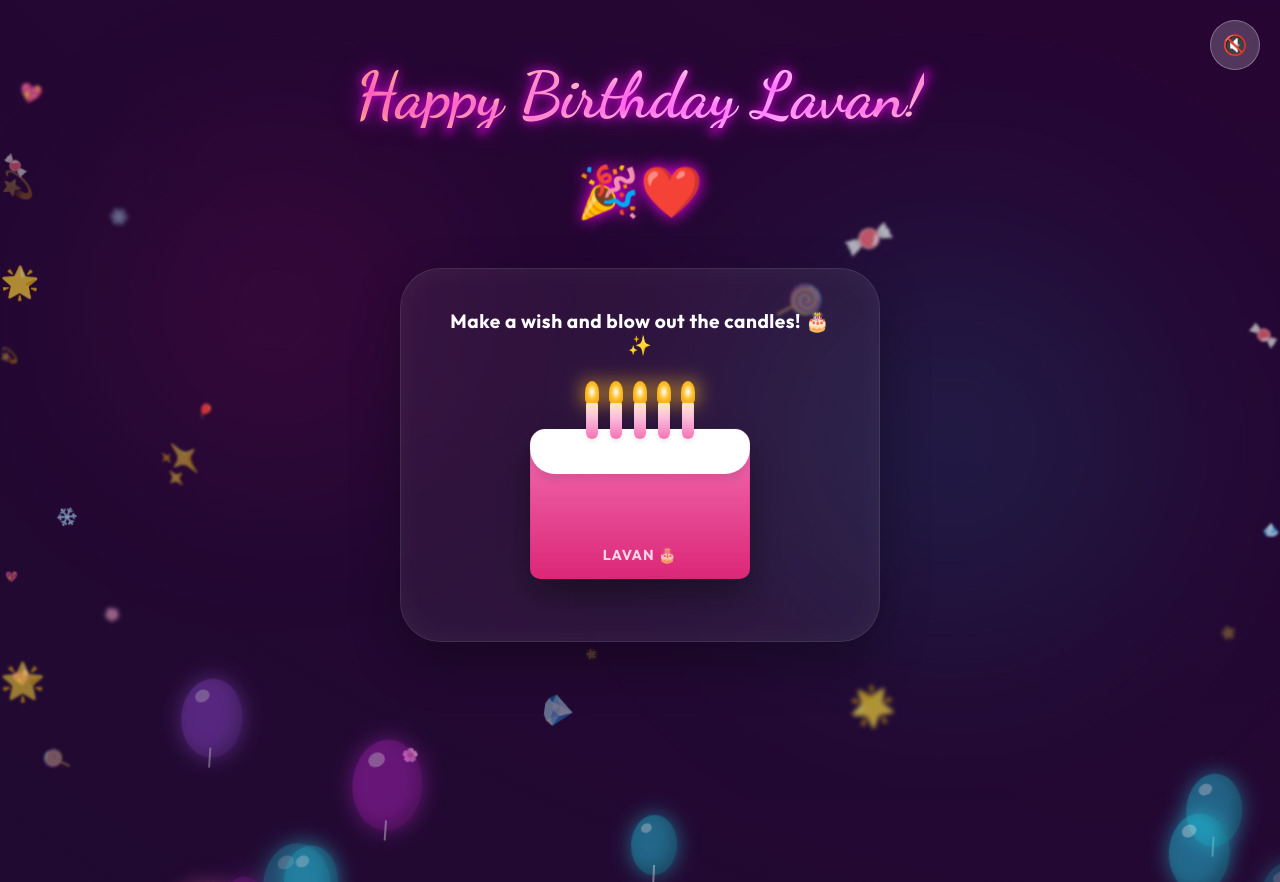
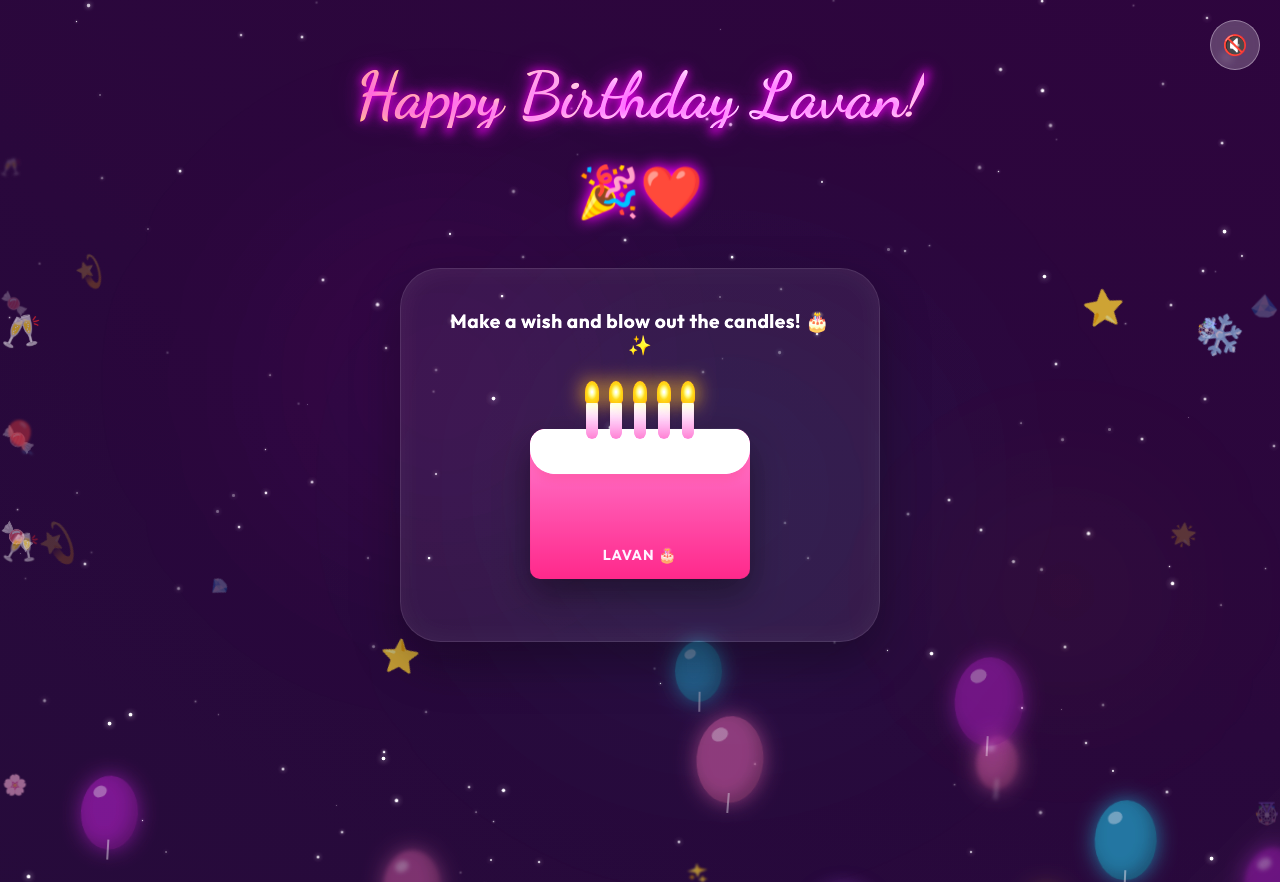
Before and after one commit to jdino16/birthday-wish, a React (Vite) app: page / in a window 1280 px wide. Built offline with nearby package versions, Linux system fonts and the light colour scheme.

Commit message:
Extreme Visuals: Added Shooting Stars, Parallax Nebula Orbs, and Ambient Glow Pulse 🌠🌌💎✨🚀

```diff
--- a/src/GlobalStyles.css
+++ b/src/GlobalStyles.css
@@ -60,9 +60,21 @@ body {
   align-items: center;
   background: var(--bg-gradient);
   background-size: 400% 400%;
-  animation: background-shift 15s ease infinite;
+  animation: background-shift 15s ease infinite, ambient-pulse 8s infinite ease-in-out;
   background-attachment: fixed;
   overflow: visible !important;
+}
+
+@keyframes ambient-pulse {
+
+  0%,
+  100% {
+    filter: brightness(1) saturate(1);
+  }
+
+  50% {
+    filter: brightness(1.2) saturate(1.1);
+  }
 }
 
 .page-container {
--- a/src/components/BackgroundEffects.jsx
+++ b/src/components/BackgroundEffects.jsx
@@ -2,24 +2,38 @@ import React, { useState, useEffect } from 'react';
 
 const BackgroundEffects = () => {
     const [elements, setElements] = useState([]);
+    const [mousePos, setMousePos] = useState({ x: 0, y: 0 });
 
     useEffect(() => {
-        const emojis = ['✨', '💫', '🌟', '💎', '🌸', '🍭', '💖', '⭐', '❄️', '🎈', '🍬'];
-        const newElements = Array.from({ length: 45 }).map((_, i) => ({
+        const emojis = ['✨', '💫', '🌟', '💎', '🌸', '🍭', '💖', '⭐', '❄️', '🎈', '🍬', '🥂', '🎭', '🎡'];
+        const newElements = Array.from({ length: 50 }).map((_, i) => ({
             id: i,
             emoji: emojis[Math.floor(Math.random() * emojis.length)],
             left: `${Math.random() * 100}%`,
             delay: `${Math.random() * 20}s`,
-            duration: `${12 + Math.random() * 20}s`,
-            size: `${10 + Math.random() * 30}px`,
-            opacity: 0.2 + Math.random() * 0.6,
+            duration: `${15 + Math.random() * 25}s`,
+            size: `${12 + Math.random() * 35}px`,
+            opacity: 0.15 + Math.random() * 0.5,
             rotation: `${Math.random() * 360}deg`,
         }));
         setElements(newElements);
+
+        const handleMouseMove = (e) => {
+            setMousePos({ x: e.clientX, y: e.clientY });
+        };
+        window.addEventListener('mousemove', handleMouseMove);
+        return () => window.removeEventListener('mousemove', handleMouseMove);
     }, []);
+
+    const parallaxStyle = (factor) => ({
+        transform: `translate(${mousePos.x * factor}px, ${mousePos.y * factor}px)`,
+        transition: 'transform 0.2s ease-out'
+    });
 
     return (
         <div style={{ position: 'fixed', top: 0, left: 0, width: '100%', height: '100%', pointerEvents: 'none', zIndex: 0, overflow: 'hidden' }}>
+            {/* Parallax Layer 1: Far (Small Orbs) */}
+            <div style={{ position: 'absolute', width: '100%', height: '100%', ...parallaxStyle(-0.02) }}>
                 {elements.map((el) => (
                     <div
                         key={el.id}
@@ -31,36 +45,54 @@ const BackgroundEffects = () => {
                             fontSize: el.size,
                             opacity: el.opacity,
                             transform: `rotate(${el.rotation})`,
-                        filter: `blur(${Math.random() * 2}px)`
+                            filter: `blur(${Math.random() * 1}px)`
                         }}
                     >
                         {el.emoji}
                     </div>
                 ))}
+            </div>
 
-            {/* Ambient Glows */}
+            {/* Parallax Layer 2: Middle (Nebula Clouds) */}
+            <div style={{ position: 'absolute', width: '100%', height: '100%', ...parallaxStyle(0.04) }}>
                 <div style={{
                     position: 'absolute',
-                top: '20%',
-                left: '10%',
-                width: '300px',
-                height: '300px',
-                background: 'rgba(255, 20, 147, 0.1)',
+                    top: '15%',
+                    left: '15%',
+                    width: '500px',
+                    height: '500px',
+                    background: 'radial-gradient(circle, rgba(255, 0, 255, 0.08) 0%, transparent 70%)',
                     filter: 'blur(100px)',
                     borderRadius: '50%',
-                animation: 'pulse 10s infinite'
+                    animation: 'pulse 15s infinite ease-in-out'
                 }}></div>
                 <div style={{
                     position: 'absolute',
-                bottom: '20%',
-                right: '10%',
-                width: '400px',
-                height: '400px',
-                background: 'rgba(0, 229, 255, 0.1)',
+                    bottom: '10%',
+                    right: '20%',
+                    width: '600px',
+                    height: '600px',
+                    background: 'radial-gradient(circle, rgba(0, 255, 255, 0.08) 0%, transparent 70%)',
                     filter: 'blur(120px)',
                     borderRadius: '50%',
-                animation: 'pulse 12s infinite'
+                    animation: 'pulse 18s infinite ease-in-out'
                 }}></div>
+            </div>
+
+            {/* Parallax Layer 3: Near (Soft Glow Grains) */}
+            <div style={{ position: 'absolute', width: '100%', height: '100%', ...parallaxStyle(0.08) }}>
+                <div style={{
+                    position: 'absolute',
+                    top: '50%',
+                    right: '5%',
+                    width: '300px',
+                    height: '300px',
+                    background: 'radial-gradient(circle, rgba(251, 191, 36, 0.06) 0%, transparent 70%)',
+                    filter: 'blur(80px)',
+                    borderRadius: '50%',
+                    animation: 'pulse 12s infinite linear'
+                }}></div>
+            </div>
         </div>
     );
 };
--- a/src/components/Starfield.jsx
+++ b/src/components/Starfield.jsx
@@ -2,14 +2,15 @@ import React, { useEffect, useState } from 'react';
 
 const Starfield = () => {
     const [stars, setStars] = useState([]);
+    const [shootingStars, setShootingStars] = useState([]);
 
     useEffect(() => {
         const generateStars = () => {
-            const newStars = Array.from({ length: 100 }).map((_, i) => ({
+            const newStars = Array.from({ length: 150 }).map((_, i) => ({
                 id: i,
                 top: `${Math.random() * 100}%`,
                 left: `${Math.random() * 100}%`,
-                size: Math.random() * 3 + 1,
+                size: Math.random() * 2 + 1,
                 delay: `${Math.random() * 5}s`,
                 duration: `${3 + Math.random() * 4}s`,
                 opacity: Math.random() * 0.7 + 0.3,
@@ -18,10 +19,29 @@ const Starfield = () => {
         };
 
         generateStars();
+
+        const spawnShootingStar = () => {
+            const id = Math.random().toString(36).substr(2, 9);
+            const top = Math.random() * 50;
+            const left = Math.random() * 80 + 10;
+            const duration = 1500 + Math.random() * 1500;
+
+            setShootingStars(prev => [...prev, { id, top, left, duration }]);
+
+            setTimeout(() => {
+                setShootingStars(prev => prev.filter(s => s.id !== id));
+            }, duration);
+        };
+
+        const interval = setInterval(() => {
+            if (Math.random() > 0.4) spawnShootingStar();
+        }, 4000);
+
+        return () => clearInterval(interval);
     }, []);
 
     return (
-        <div style={{ position: 'fixed', top: 0, left: 0, width: '100%', height: '100%', pointerEvents: 'none', zIndex: -1, background: 'transparent' }}>
+        <div style={{ position: 'fixed', top: 0, left: 0, width: '100%', height: '100%', pointerEvents: 'none', zIndex: -1, background: 'transparent', overflow: 'hidden' }}>
             {stars.map((star) => (
                 <div
                     key={star.id}
@@ -35,16 +55,37 @@ const Starfield = () => {
                         backgroundColor: '#ffffff',
                         borderRadius: '50%',
                         opacity: star.opacity,
-                        boxShadow: '0 0 10px #ffffff',
+                        boxShadow: `0 0 ${star.size * 2}px #ffffff`,
                         animation: `twinkle ${star.duration} infinite ease-in-out`,
                         animationDelay: star.delay,
                     }}
                 />
             ))}
+            {shootingStars.map(s => (
+                <div key={s.id} className="shooting-star" style={{
+                    position: 'absolute',
+                    top: `${s.top}%`,
+                    left: `${s.left}%`,
+                    animationDuration: `${s.duration}ms`
+                }} />
+            ))}
             <style>{`
         @keyframes twinkle {
           0%, 100% { opacity: 0.3; transform: scale(1); }
           50% { opacity: 1; transform: scale(1.2); }
+        }
+        .shooting-star {
+            width: 2px;
+            height: 2px;
+            background: linear-gradient(90deg, rgba(255,255,255,1) 0%, rgba(255,255,255,0) 100%);
+            box-shadow: 0 0 10px #fff, 0 0 20px #fff;
+            border-radius: 50%;
+            animation: shoot linear forwards;
+        }
+        @keyframes shoot {
+            0% { transform: translateX(0) translateY(0) rotate(-45deg) scaleX(0); opacity: 1; }
+            30% { transform: translateX(30vw) translateY(30vh) rotate(-45deg) scaleX(100); opacity: 1; }
+            100% { transform: translateX(100vw) translateY(100vh) rotate(-45deg) scaleX(200); opacity: 0; }
         }
       `}</style>
         </div>
```
Lines whose indentation alone changed are shown as unchanged.
